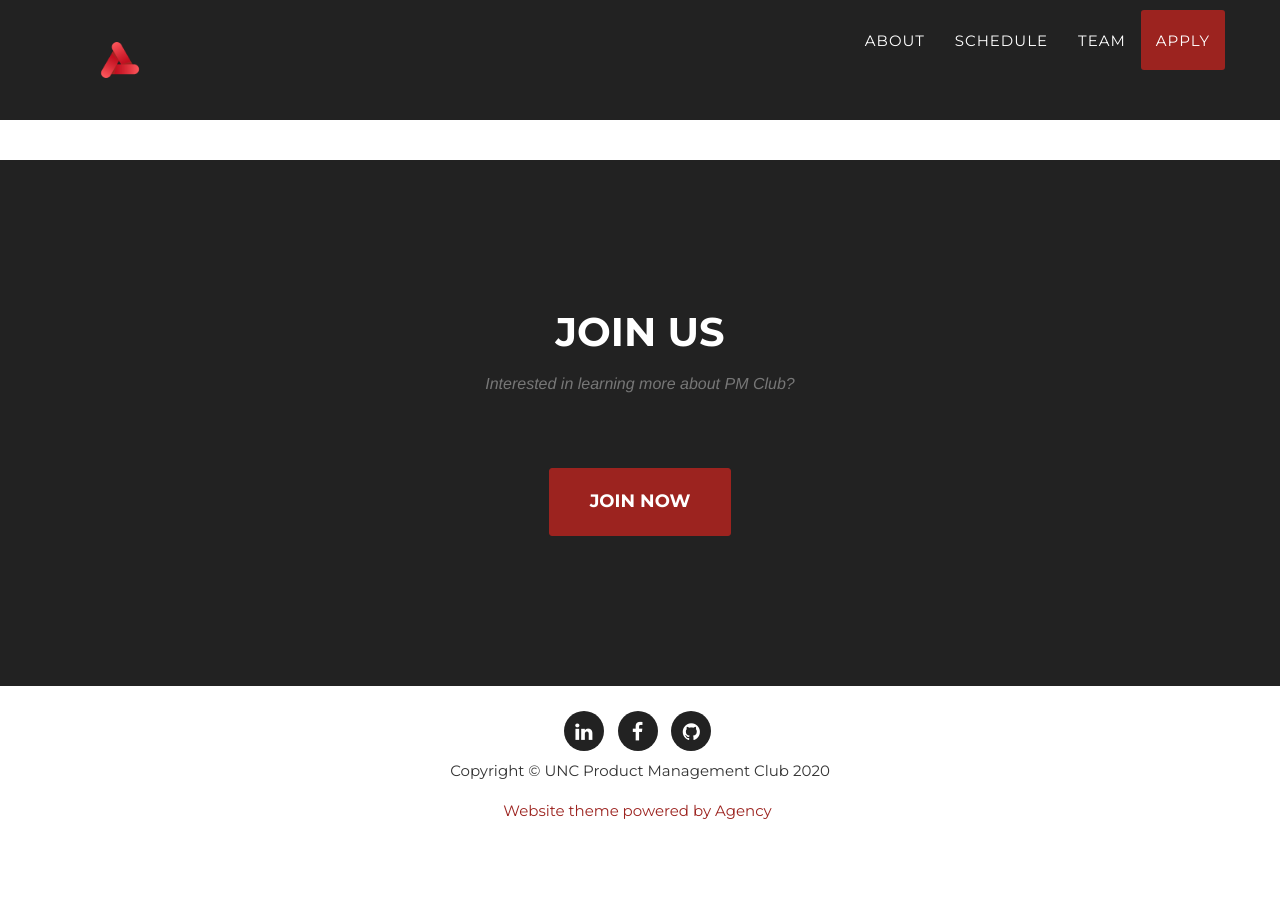
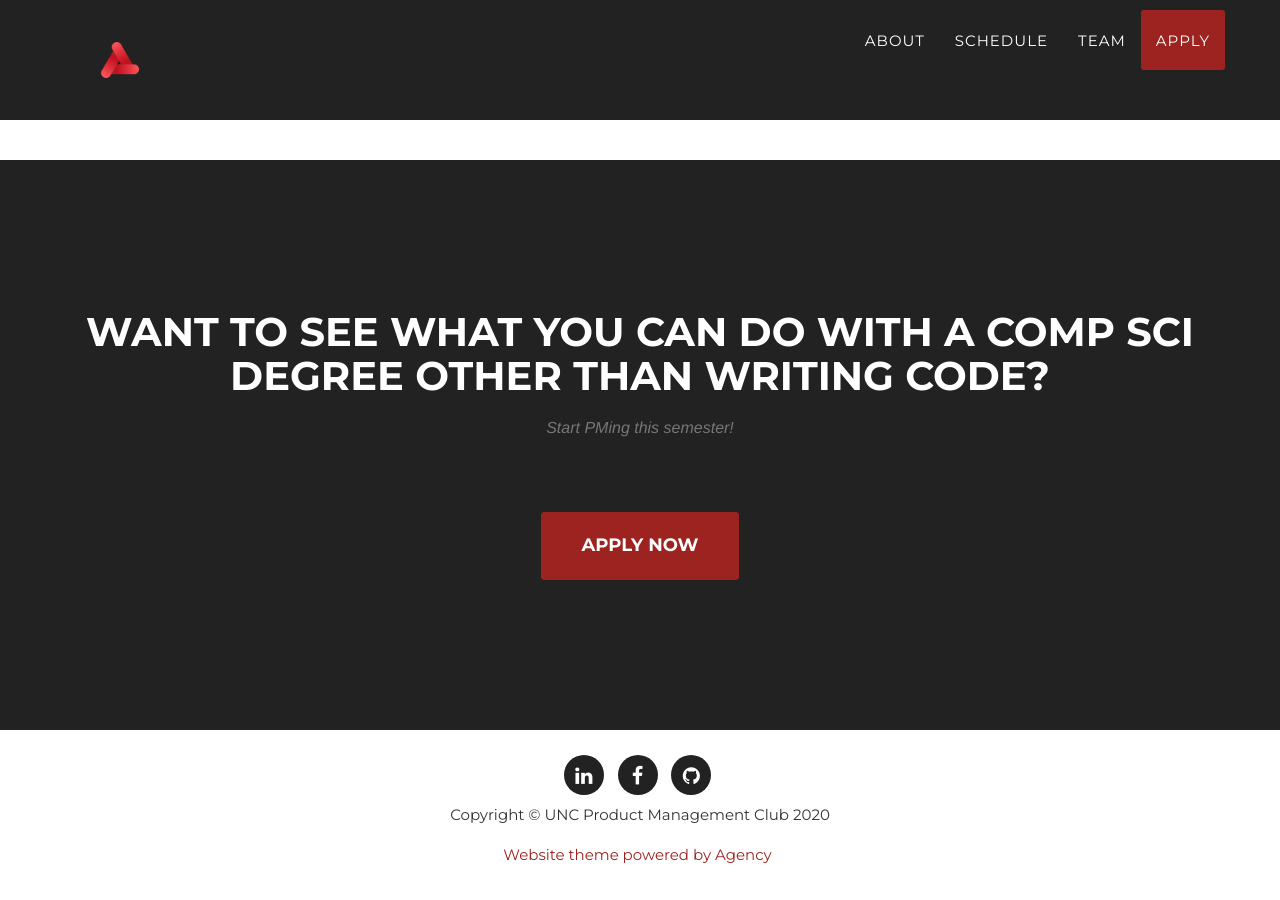
Before and after one commit to unc-pmclub/main-website, a Jekyll site: the page built from index.html, in a window 1280 px wide and 900 px high, scrolled down 4944 px. Built offline with Jekyll 4.4.1, drawn with Linux system fonts in a browser that asks for light colours; some web fonts are replaced; before the commit the page ends 5800 px from its top, so only the background shows below that.

Commit message:
Update join.html

```diff
--- a/_includes/join.html
+++ b/_includes/join.html
@@ -2,12 +2,12 @@
         <div class="container">
             <div class="row">
                 <div class="col-lg-12 text-center">
-                    <h2 class="section-heading">Join Us</h2>
-                    <h3 class="section-subheading text-muted">Interested in learning more about PM Club?</h3>
+                    <h2 class="section-heading">Want to see what you can do with a Comp Sci degree other than writing code?</h2>
+                    <h3 class="section-subheading text-muted">Start PMing this semester!</h3>
                 </div>
             </div>
             <div class="row">
-                <a href="https://forms.gle/MW7dnbAf8r2Ytm4CA" target = 'blank' class="btn btn-xl">Join Now</a>
+                <a href="https://forms.gle/MW7dnbAf8r2Ytm4CA" target = 'blank' class="btn btn-xl">Apply Now</a>
 <!--                 <div class="col-lg-12">
                     <form name="sentMessage" id="contactForm" novalidate>
                         <div class="row">
```
